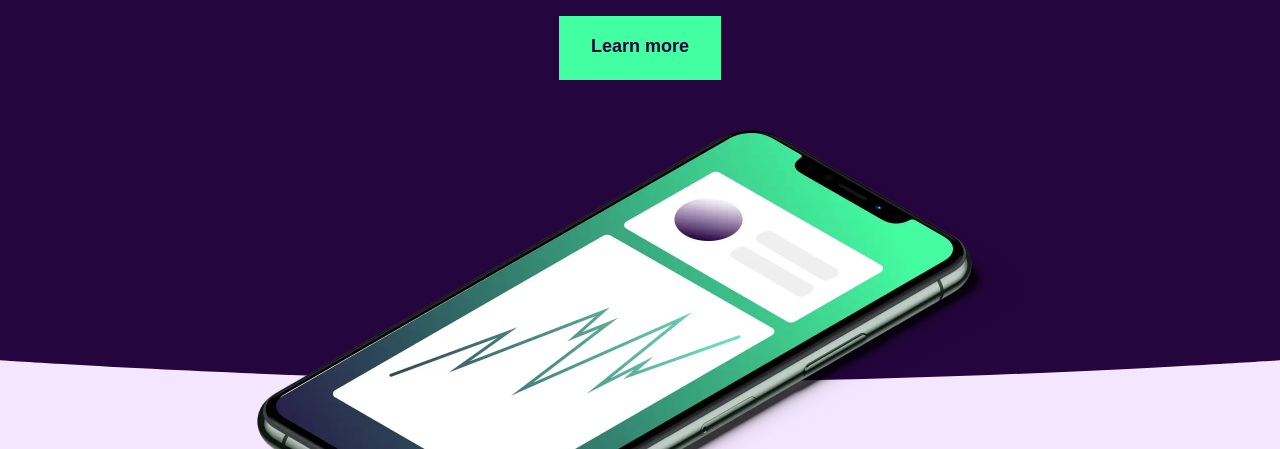
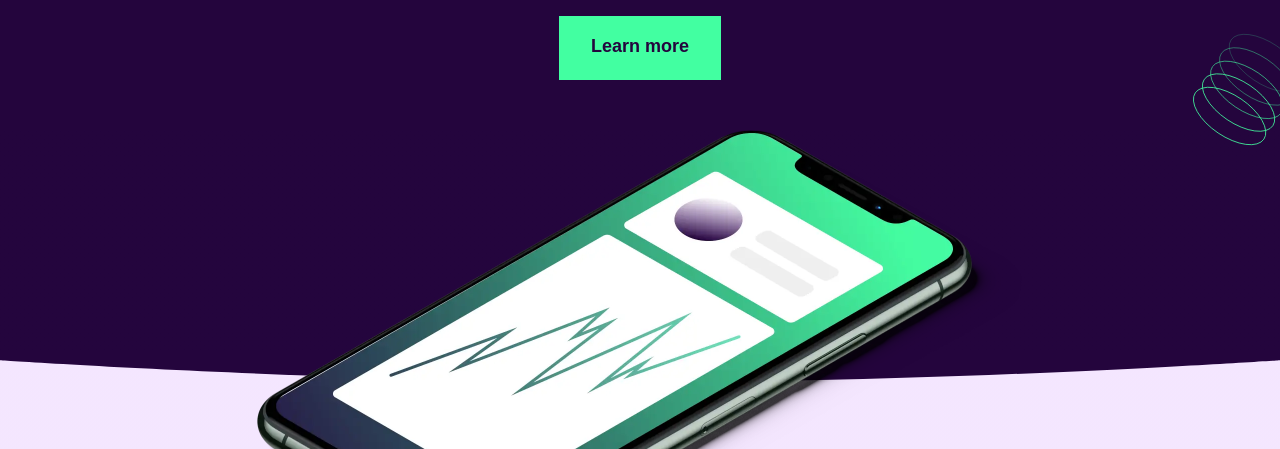
Before and after one commit to frontendhashira/fem-workit, a plain HTML site: page index.html in a window 1280 px wide. Shown: the part 351-800 px from the top of the page. Drawn offline with Linux system fonts and the light colour scheme.

Commit message:
fix: correct hero background image path

```diff
--- a/scss/components/_hero.scss
+++ b/scss/components/_hero.scss
@@ -34,7 +34,7 @@ $base-path: '/fem-workit/assets/images';
     right: 0;
     top: 50%;
     translate: 25% -120%;
-    background-image: url('#{$base-path}/images/bg-pattern-2.svg');
+    background-image: url('#{$base-path}/bg-pattern-2.svg');
   }
 
   &__headline {
```
Also changed, not shown: dist/style.css, 1 other file.
